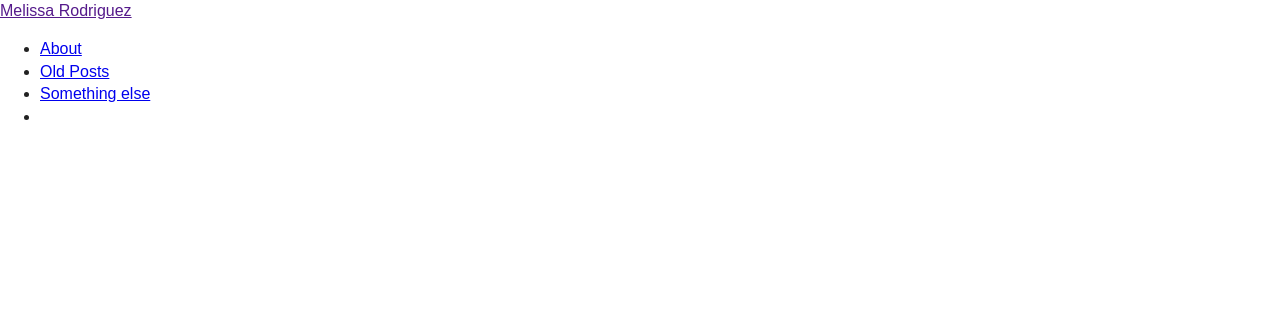
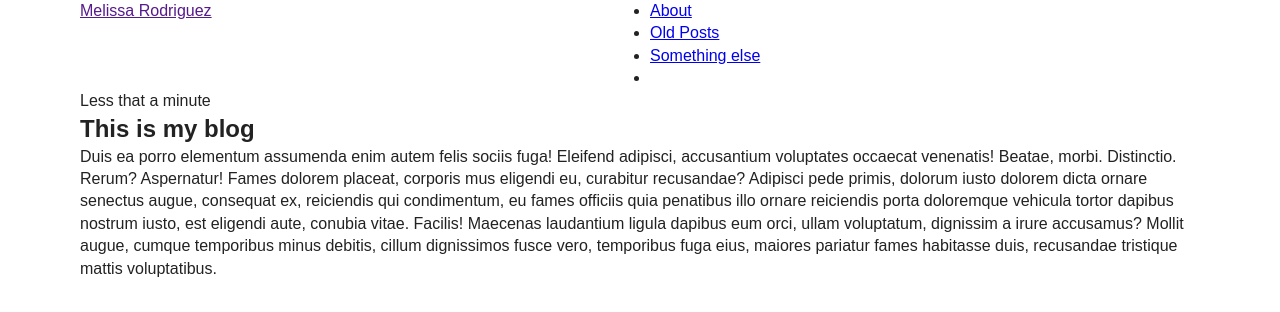
Before and after one commit to melrodbos/melrodbos1.github.io, a website: page index.html in a window 1280 px wide. Drawn offline with Linux system fonts and the light colour scheme.

Commit message:
basic header layout in HTML file, added basic layout for post in header

```diff
--- a/index.html
+++ b/index.html
@@ -8,6 +8,7 @@
         <meta name="viewport" content="width=device-width, initial-scale=1">
 
         <link rel="stylesheet" href="css/normalize.css">
+        <link rel="stylesheet" href="css/1140.css">
         <link rel="stylesheet" href="css/main.css">
 
     </head>
@@ -18,9 +19,13 @@
 
         <!-- Add your site or application content here -->
       <body>
-        <main>
+
           <header>
+            <section class="container12">
+              <div class="column6">
                 <a href="">Melissa Rodriguez</a>
+              </div>
+              <div class="column6">
                 <nav>
                   <ul>
                     <li>
@@ -35,7 +40,21 @@
                     <li></li>
                   </ul>
                 </nav>
+              </div>
+            </section>
+
+            <section class="container12" id="latest_post">
+              <div class="column12">
+                <span class="post_time">
+                  Less that a minute
+                </span>
+                <div class="divider white"></div>
+                <h2>This is my blog</h2>
+                <p>Duis ea porro elementum assumenda enim autem felis sociis fuga! Eleifend adipisci, accusantium voluptates occaecat venenatis! Beatae, morbi. Distinctio. Rerum? Aspernatur! Fames dolorem placeat, corporis mus eligendi eu, curabitur recusandae? Adipisci pede primis, dolorum iusto dolorem dicta ornare senectus augue, consequat ex, reiciendis qui condimentum, eu fames officiis quia penatibus illo ornare reiciendis porta doloremque vehicula tortor dapibus nostrum iusto, est eligendi aute, conubia vitae. Facilis! Maecenas laudantium ligula dapibus eum orci, ullam voluptatum, dignissim a irure accusamus? Mollit augue, cumque temporibus minus debitis, cillum dignissimos fusce vero, temporibus fuga eius, maiores pariatur fames habitasse duis, recusandae tristique mattis voluptatibus.</p>
+              </div>
+            </section>
           </header>
+          <main>
 
           </main>
       </body>
```
Lines whose indentation alone changed are shown as unchanged.
